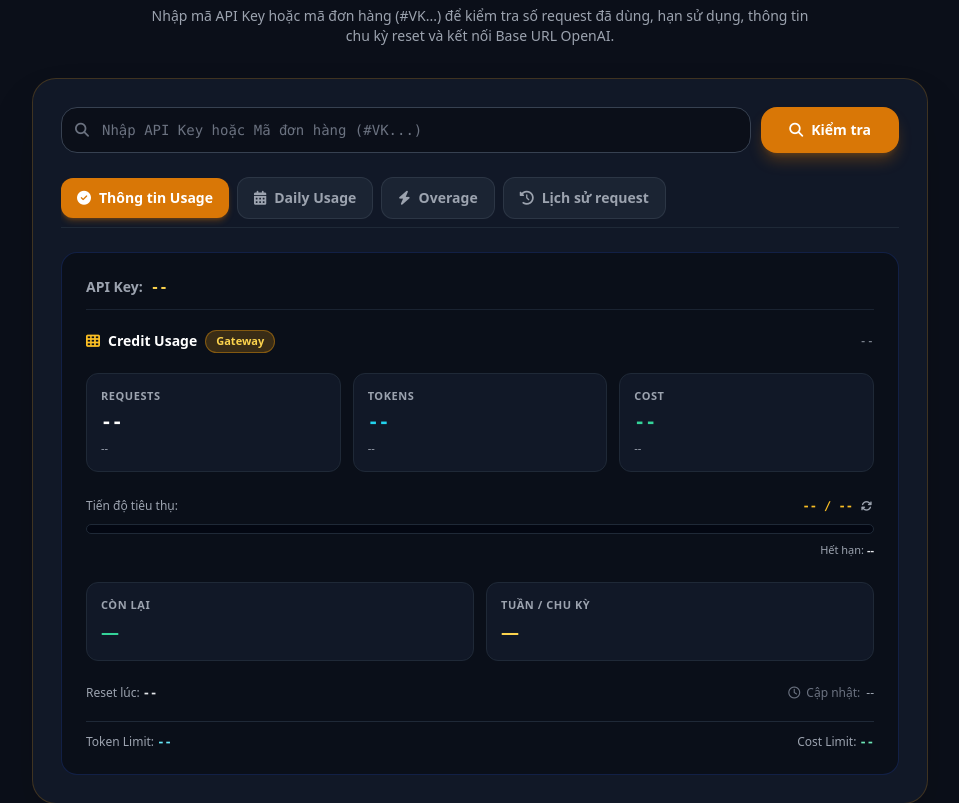
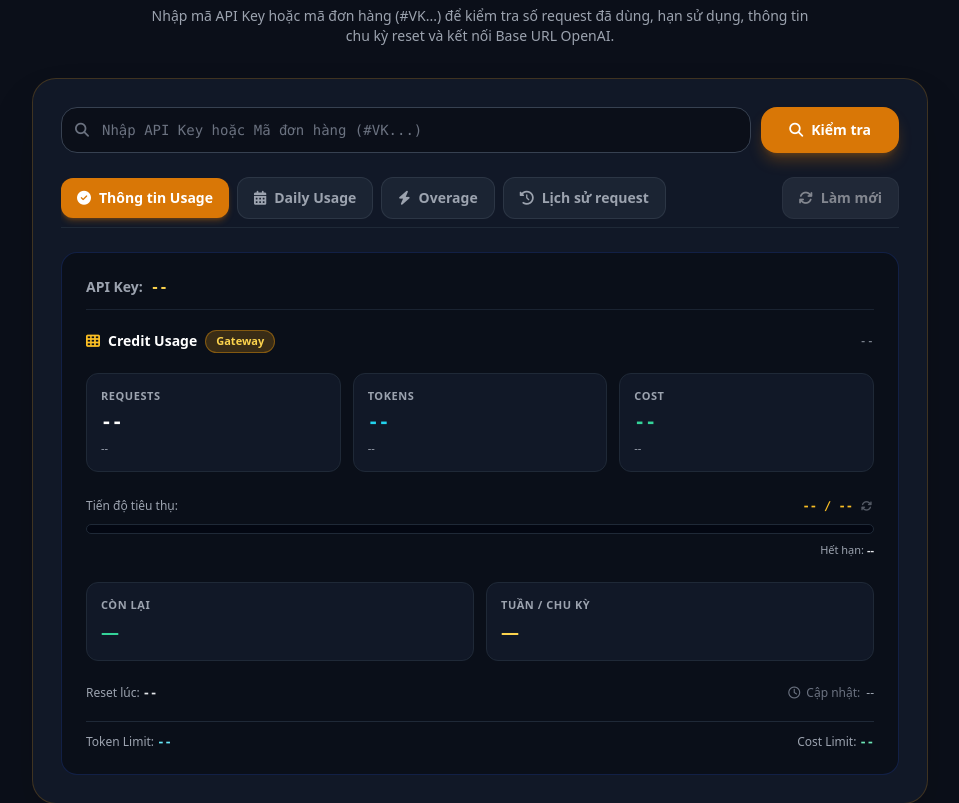
Before and after one commit to Vankhadev/vankhateamshop, a PHP site: page /tra-cuu-key in a window 1280 px wide. Shown: the part 198-1001 px from the top of the page, without its empty margins (160-1119 px from the left). Run offline with PHP 8.4, Linux system fonts and the light colour scheme; data comes from the database, SQL or seed files in the repository; data that the repository does not hold is empty; some libraries are stand-ins or nearby versions.

Commit message:
feat(usage): add ajax refresh for key usage

```diff
--- a/frontend/tra-cuu-key.php
+++ b/frontend/tra-cuu-key.php
@@ -121,7 +121,7 @@ $keyTuUrl = htmlspecialchars(trim($_GET['key'] ?? ''));
                 </div>
             </div>
 
-            <!-- THANH TABS NAVIGATION (4 TABS CHUẨN GIAO DIỆN) -->
+            <!-- THANH TABS NAVIGATION + NÚT LÀM MỚI DỮ LIỆU -->
             <div class="flex items-center gap-2 overflow-x-auto pb-2 border-b border-gray-800 no-scrollbar">
                 <button type="button" @click="tabHienTai = 1"
                         :class="tabHienTai === 1 ? 'bg-amber-600 text-white font-bold shadow-md shadow-amber-600/30' : 'bg-gray-800/80 text-gray-400 hover:text-gray-200 hover:bg-gray-800 border border-gray-700/60'"
@@ -146,6 +146,12 @@ $keyTuUrl = htmlspecialchars(trim($_GET['key'] ?? ''));
                         class="px-4 py-2.5 rounded-xl text-xs sm:text-sm font-semibold transition flex items-center gap-2 whitespace-nowrap">
                     <i class="fas fa-clock-rotate-left"></i>
                     <span>Lịch sử request</span>
+                </button>
+                <button type="button" @click="lamMoiUsage()" :disabled="dangTai || !oNhapKey.trim()"
+                        class="ml-auto shrink-0 px-4 py-2.5 rounded-xl bg-gray-700/80 hover:bg-gray-600 disabled:opacity-50 disabled:cursor-not-allowed text-gray-100 text-xs sm:text-sm font-semibold transition flex items-center gap-2 whitespace-nowrap border border-gray-600/70"
+                        title="Cập nhật Usage và lịch sử request mà không tải lại trang">
+                    <i class="fas fa-arrows-rotate" :class="dangTai ? 'fa-spin' : ''"></i>
+                    <span x-text="dangTai ? 'Đang cập nhật...' : 'Làm mới'">Làm mới</span>
                 </button>
             </div>
 
@@ -210,7 +216,7 @@ $keyTuUrl = htmlspecialchars(trim($_GET['key'] ?? ''));
                         <span class="text-gray-400 font-medium">Tiến độ tiêu thụ:</span>
                         <div class="flex items-center gap-1.5 font-mono text-amber-400 font-bold">
                             <span x-text="ketQua ? ketQua.progress_text : '-- / --'"></span>
-                            <button type="button" @click="traCuuNgay()" class="hover:text-amber-300 text-gray-400 p-0.5" title="Làm mới">
+                            <button type="button" @click="lamMoiUsage()" :disabled="dangTai || !oNhapKey.trim()" class="hover:text-amber-300 disabled:opacity-50 text-gray-400 p-0.5" title="Làm mới Usage">
                                 <i class="fas fa-arrows-rotate text-[11px]" :class="dangTai ? 'fa-spin' : ''"></i>
                             </button>
                         </div>
@@ -482,6 +488,17 @@ $keyTuUrl = htmlspecialchars(trim($_GET['key'] ?? ''));
             },
 
             async traCuuNgay() {
+                return this.capNhatDuLieu(false);
+            },
+
+            // Làm mới toàn bộ Usage, Daily Usage, Overage và lịch sử request
+            // bằng AJAX, không tải lại trang và không làm mất dữ liệu cũ nếu lỗi.
+            async lamMoiUsage() {
+                if (!this.oNhapKey.trim() || this.dangTai) return;
+                return this.capNhatDuLieu(true);
+            },
+
+            async capNhatDuLieu(laLamMoi = false) {
                 let key = this.oNhapKey.trim();
                 if (!key) {
                     this.loi = 'Vui lòng nhập API Key hoặc Mã đơn hàng (#VK...) cần tra cứu!';
@@ -491,16 +508,27 @@ $keyTuUrl = htmlspecialchars(trim($_GET['key'] ?? ''));
                 this.loi = '';
 
                 try {
-                    let res = await fetch('/backend/api.php?action=tra_cuu_key&key=' + encodeURIComponent(key));
+                    // Thêm timestamp và cache: no-store để luôn lấy api_logs mới nhất.
+                    let url = '/backend/api.php?action=tra_cuu_key&key=' + encodeURIComponent(key) + '&_=' + Date.now();
+                    let res = await fetch(url, {
+                        cache: 'no-store',
+                        headers: { 'Accept': 'application/json' }
+                    });
                     let data = await res.json();
+                    if (!res.ok) {
+                        throw new Error('HTTP ' + res.status);
+                    }
                     if (data.thanh_cong) {
                         this.ketQua = data;
                     } else {
-                        this.ketQua = null;
+                        // Khi tra key mới thì xóa kết quả cũ; khi refresh lỗi thì giữ nguyên.
+                        if (!laLamMoi) this.ketQua = null;
                         this.loi = data.thong_bao || 'Không tìm thấy thông tin của mã Key này trong hệ thống!';
                     }
                 } catch (e) {
-                    this.loi = 'Lỗi kết nối tới máy chủ. Vui lòng thử lại sau giây lát!';
+                    this.loi = laLamMoi
+                        ? 'Không thể làm mới dữ liệu. Thông tin đang hiển thị vẫn là dữ liệu gần nhất.'
+                        : 'Lỗi kết nối tới máy chủ. Vui lòng thử lại sau giây lát!';
                 } finally {
                     this.dangTai = false;
                 }
```
